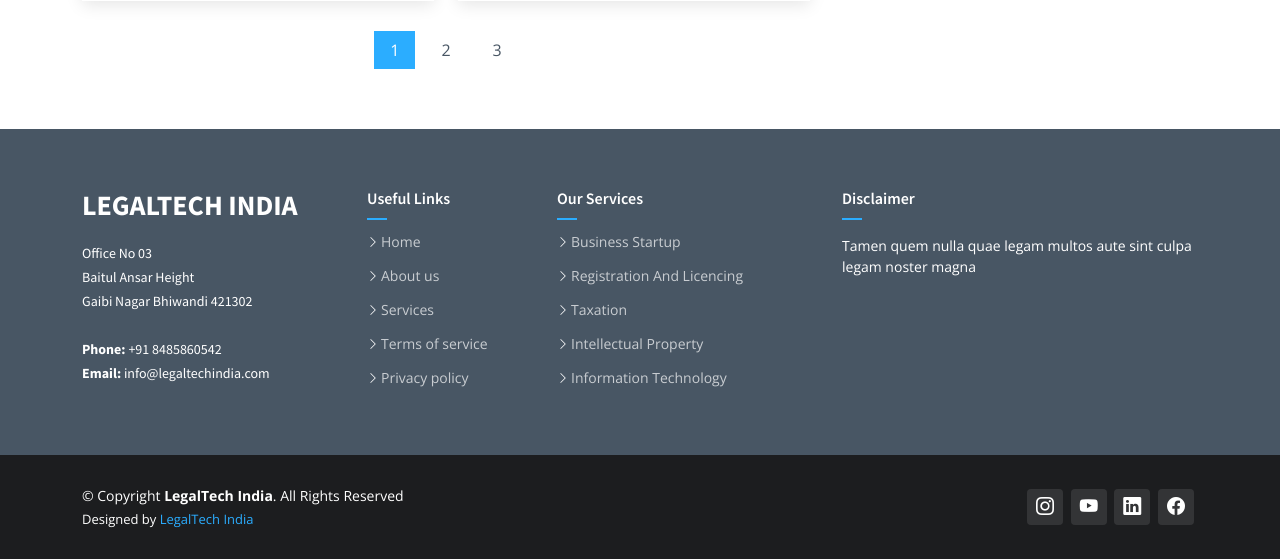
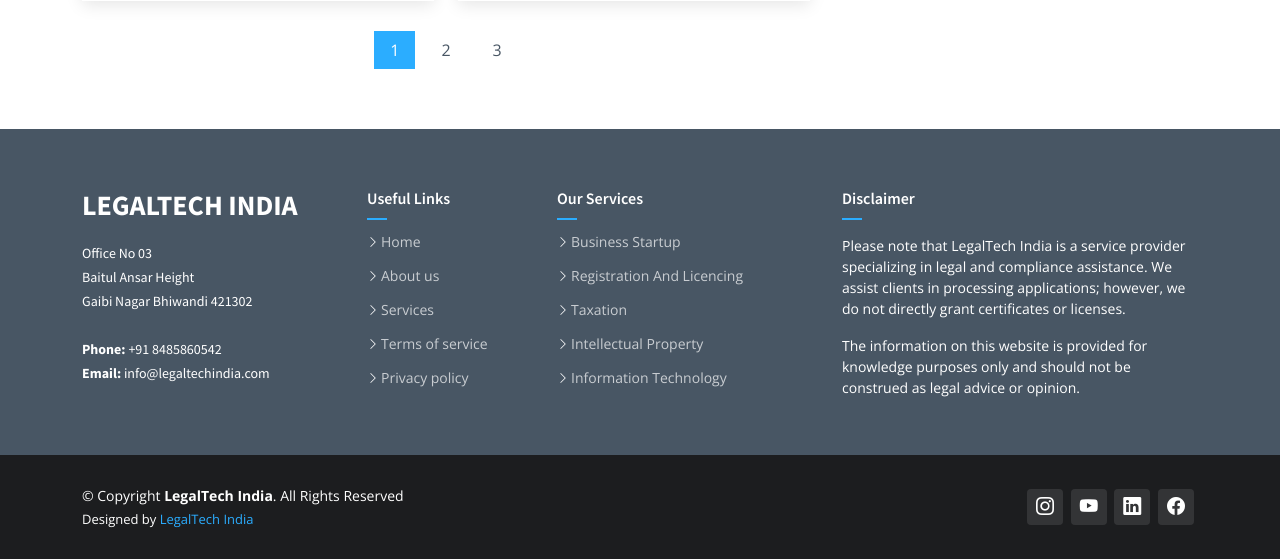
Before and after one commit to K-saif/LegalTech-India, a Django app: page /blog/ in a window 1280 px wide. Shown: the part 2219-2778 px from the top of the page. Run offline with Django 4.2, Linux system fonts and the light colour scheme; some libraries are stand-ins or nearby versions.

Commit message:
Update footer.html

```diff
--- a/main/templates/footer.html
+++ b/main/templates/footer.html
@@ -43,8 +43,8 @@
 
           <div class="col-lg-4 col-md-6 footer-newsletter">
             <h4>Disclaimer</h4>
-            <p>Tamen quem nulla quae legam multos aute sint culpa legam noster magna</p>
-
+            <p>Please note that LegalTech India is a service provider specializing in legal and compliance assistance. We assist clients in processing applications; however, we do not directly grant certificates or licenses.</p>
+            <p>The information on this website is provided for knowledge purposes only and should not be construed as legal advice or opinion.</p>
 
           </div>
 
```
